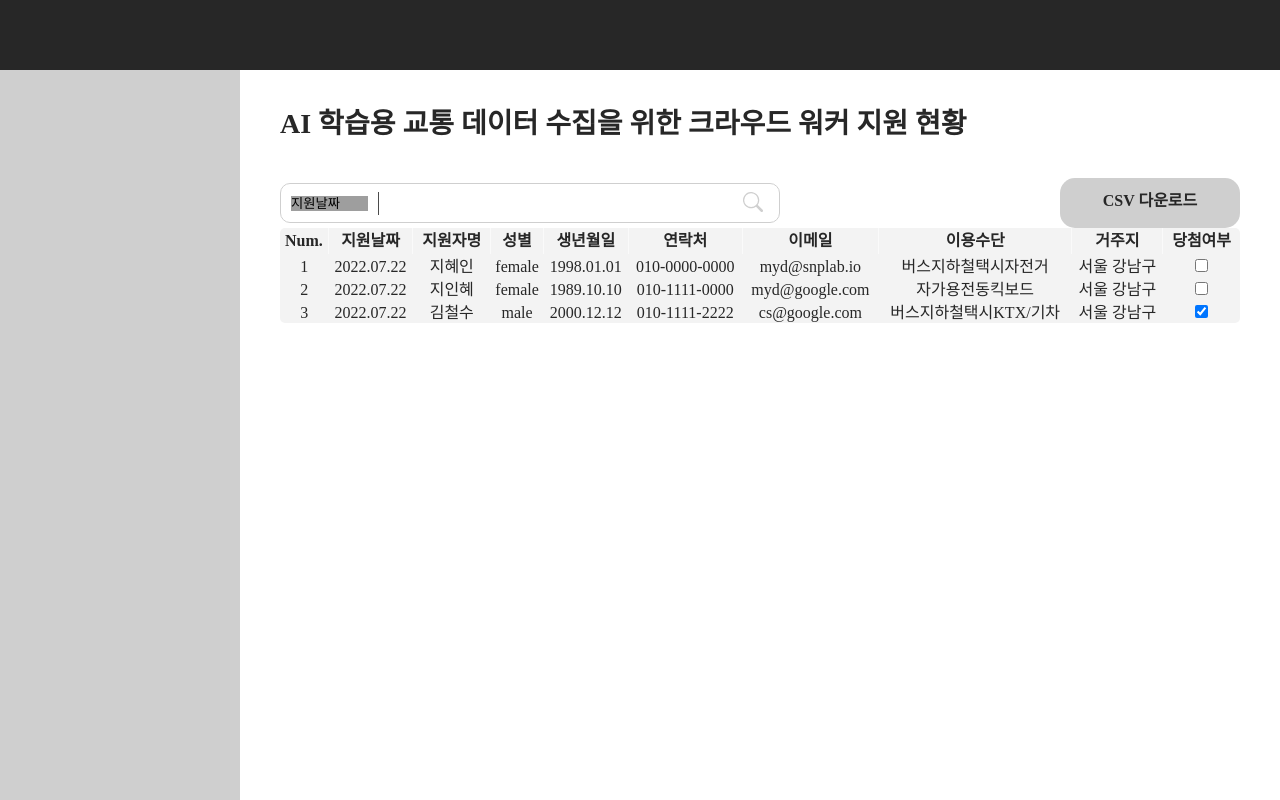
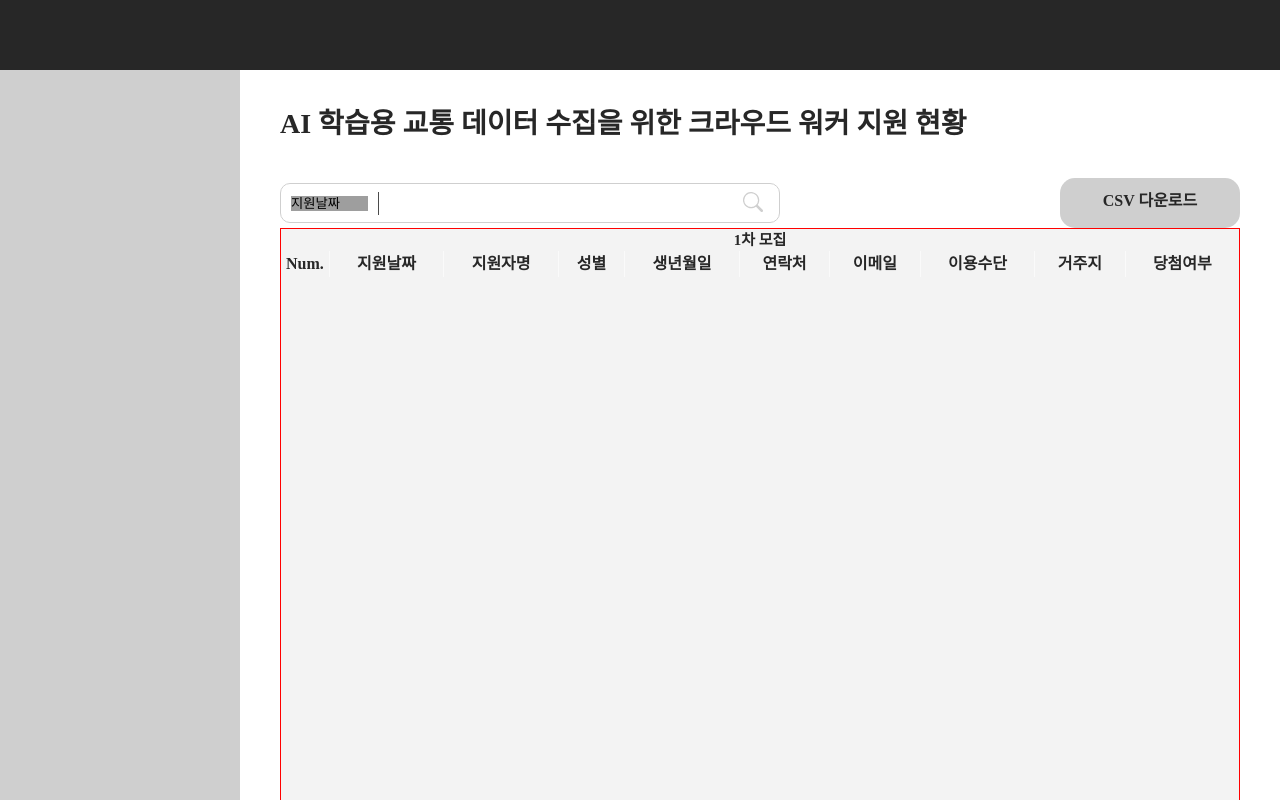
Before and after one commit to wanted-group-4/wanted-group-4-snplab, a React (Create React App) app: page /admin in a window 1280 px wide. Built offline with nearby package versions, Linux system fonts and the light colour scheme; grey boxes are pictures that could not be loaded.

Commit message:
feat: 데이터를 모집 순서에 따라 분류 (#7)

```diff
--- a/src/components/applicant/ApplicantContainer.tsx
+++ b/src/components/applicant/ApplicantContainer.tsx
@@ -1,18 +1,50 @@
 import React from 'react';
 import styled from 'styled-components';
+import axios from 'axios';
 
 import ApplicantList from '@components/applicant/ApplicantList';
 
 function ApplicantConainer() {
+  const [userList, setUserList] = React.useState([]);
+  const [keyList, setKeyList] = React.useState<Array<string>>([]);
+  const [filterUserList, setFilterUserList] = React.useState([]);
+
+  React.useEffect(() => {
+    async function getUserData() {
+      const userData = await axios.get('/db.json');
+      setUserList(userData.data.users);
+
+      const keyData = Object.keys(userData.data.users[0]);
+      setKeyList(keyData);
+    }
+    getUserData();
+  }, []);
+
+  const userListFilter = () => {
+    return setFilterUserList(userList);
+  };
+
   return (
     <ApplicantWrapper>
-      <ApplicantList />
+      <ApplicantOrder onClick={userListFilter}>1차 모집</ApplicantOrder>
+      <ApplicantList userList={filterUserList} keyList={keyList} />
     </ApplicantWrapper>
   );
 }
 
 const ApplicantWrapper = styled.div`
   width: 100%;
+  height: 1115px;
+  background: #f3f3f3;
+  border: 1px solid red;
+`;
+
+const ApplicantOrder = styled.div`
+  text-align: center;
+  font-weight: 700;
+  font-size: 15px;
+  line-height: 22px;
+  cursor: pointer;
 `;
 
 export default ApplicantConainer;
--- a/src/components/applicant/ApplicantList.tsx
+++ b/src/components/applicant/ApplicantList.tsx
@@ -1,22 +1,18 @@
 import React from 'react';
 import styled from 'styled-components';
-import axios from 'axios';
 
-function ApplicantList() {
-  const [data, setData] = React.useState([]);
-  const [keyList, setKeyList] = React.useState<Array<string>>([]);
+import { IUser } from '@type/models/user';
 
-  React.useEffect(() => {
-    async function getUserData() {
-      const userData = await axios.get('/db.json');
-      setData(userData.data.users);
+interface IApplicantList {
+  userList: IUser[];
+  keyList: string[];
+}
 
-      const keyData = Object.keys(userData.data.users[0]);
-      setKeyList(keyData);
-    }
-    getUserData();
-  }, []);
+interface IUserObject {
+  [key: string]: any;
+}
 
+function ApplicantList({ userList, keyList }: IApplicantList) {
   const titleList: string[] = [
     'Num.',
     '지원날짜',
@@ -40,15 +36,15 @@ function ApplicantList() {
         </ListTableHeadTR>
       </ListTableHead>
       <ListTableBody>
-        {data.map((object, index) => (
+        {userList.map((user: IUserObject, index: number) => (
           <ListTableBodyTR key={index}>
             {keyList.length > 0 &&
-              keyList.map((item, index) => {
-                const value = object[item];
+              keyList.map((item: string, index: number) => {
+                const value = user[item];
                 if (item === 'win') {
                   return (
                     <ListTableTD key={index}>
-                      {object[item] ? (
+                      {user[item] ? (
                         <input type="checkbox" defaultChecked />
                       ) : (
                         <input type="checkbox" />
@@ -90,6 +86,7 @@ const ListTableTH = styled.th`
   :not(:last-of-type) {
     border-right: 1px solid ${({ theme }) => theme.color.grey_01};
   }
+
   :first-of-type {
     width: 1%;
     white-space: nowrap;
@@ -98,9 +95,7 @@ const ListTableTH = styled.th`
 
 const ListTableBody = styled.tbody``;
 
-const ListTableBodyTR = styled.tr`
-  background: #f3f3f3;
-`;
+const ListTableBodyTR = styled.tr``;
 
 const ListTableTD = styled.td`
   padding: 2px;
```
